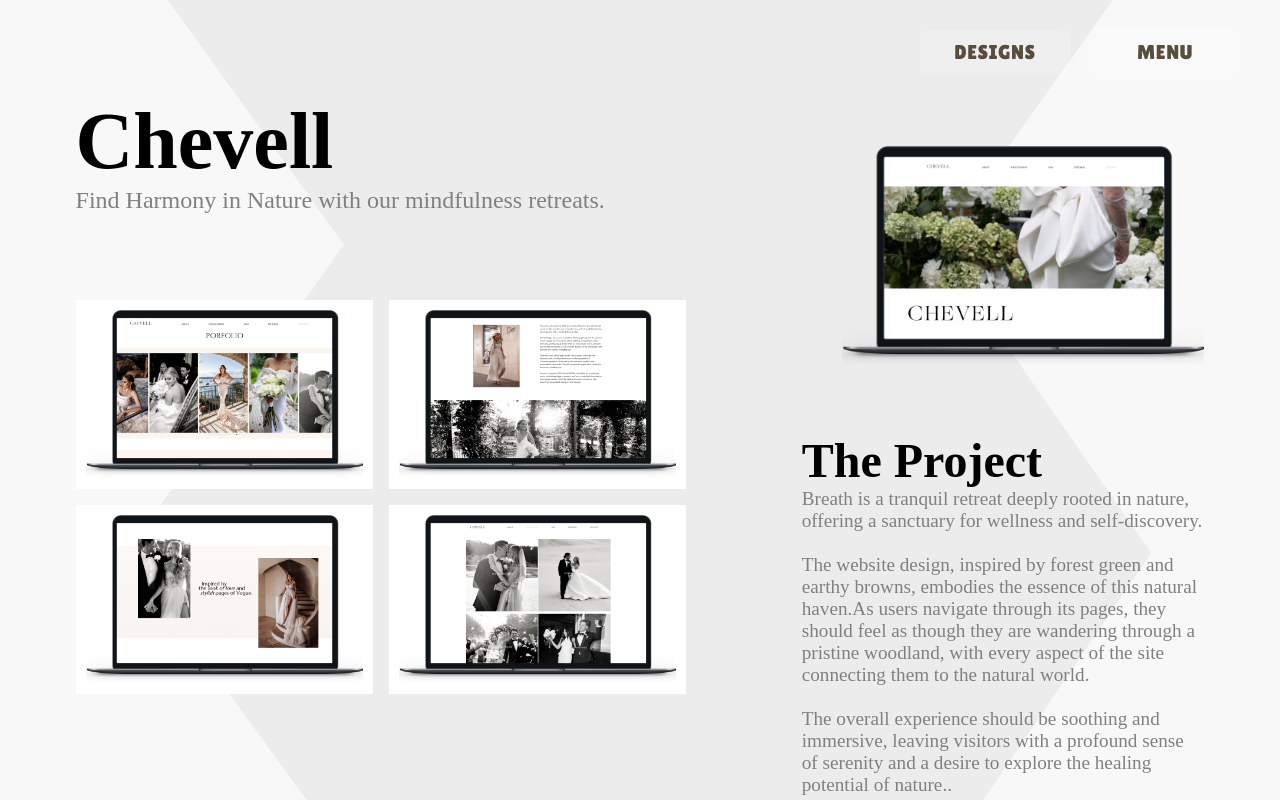
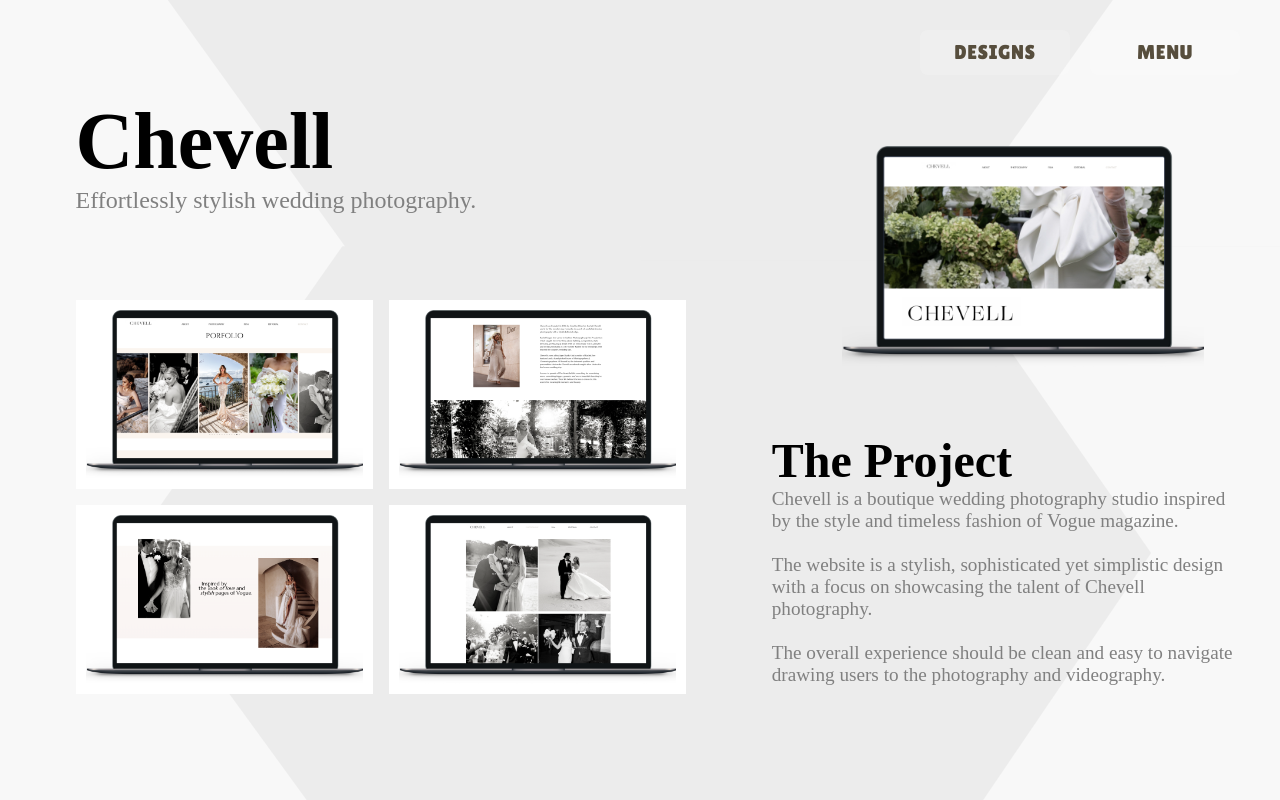
Before and after one commit to tjsoho/tobyjportfolio, a React (Create React App) app: page /#/chevell in a window 1280 px wide. Built offline with nearby package versions, Linux system fonts and the light colour scheme.

Commit message:
changed the alt tags and added links to images

```diff
--- a/src/components/Chevell.tsx
+++ b/src/components/Chevell.tsx
@@ -95,7 +95,7 @@ const Chevell: React.FC = () => {
                             <Grid item sx={{ height: '40%', marginBottom: "20px" }}>
                                 <Box paddingLeft="50px">
                                     <h1 style={{ fontSize: '5rem', fontWeight: 700, color: 'black', }}>Chevell</h1>
-                                    <p style={{ fontSize: '1.5rem', fontWeight: 400, color: 'gray', }}>Find Harmony in Nature with our mindfulness retreats.</p>
+                                    <p style={{ fontSize: '1.5rem', fontWeight: 400, color: 'gray', }}>Effortlessly stylish wedding photography.</p>
                                 </Box>
                             </Grid>
                             {/* Bottom Left box */}
@@ -126,15 +126,15 @@ const Chevell: React.FC = () => {
                             </Grid>
                             {/* Bottom Right box */}
                             <Grid item sx={{ height: '70%' }}>
-                                <Box sx={{paddingX: "50px"}}>
+                                <Box sx={{paddingX: "20px"}}>
                                     <h2 style={{ fontSize: '3rem', fontWeight: 700, color: 'black', }}>The Project</h2>
-                                    <p style={{ fontSize: '1.2rem', fontWeight: 400, color: 'gray', }}>Breath is a tranquil retreat deeply rooted in nature, offering a sanctuary for wellness and self-discovery.
+                                    <p style={{ fontSize: '1.2rem', fontWeight: 400, color: 'gray', }}>Chevell is a boutique wedding photography studio inspired by the style and timeless fashion of Vogue magazine.
                                     <br />
                                     <br />
-                                    The website design, inspired by forest green and earthy browns, embodies the essence of this natural haven.As users navigate through its pages, they should feel as though they are wandering through a pristine woodland, with every aspect of the site connecting them to the natural world.
+                                    The website is a stylish, sophisticated yet simplistic design with a focus on showcasing the talent of Chevell photography.
                                     <br />
                                     <br />
-                                    The overall experience should be soothing and immersive, leaving visitors with a profound sense of serenity and a desire to explore the healing potential of nature..</p>
+                                    The overall experience should be clean and easy to navigate drawing users to the photography and videography.</p>
                                 </Box>
                             </Grid>
                         </Grid>
--- a/src/components/ComputerFour.tsx
+++ b/src/components/ComputerFour.tsx
@@ -2,8 +2,7 @@ import { useMediaQuery } from "@mui/material";
 import { Box } from "@mui/system";
 import computerFrame from "../assets/laptop.svg";
 import chev from "../assets/Chevell.svg";
-
-
+import { Link } from "react-router-dom";
 
 const ComputerOne = () => {
   const smallScreen = useMediaQuery(
@@ -76,6 +75,7 @@ const ComputerOne = () => {
           },
         }}
       >
+        <Link to="/chevell">
           <img
             src={chev}
             alt="shadow"
@@ -85,7 +85,7 @@ const ComputerOne = () => {
               borderRadius: "5px",
             }}
           />
-
+        </Link>
       </Box>
     </Box>
   );
--- a/src/components/ComputerOne.tsx
+++ b/src/components/ComputerOne.tsx
@@ -2,8 +2,7 @@ import { useMediaQuery } from "@mui/material";
 import { Box } from "@mui/system";
 import computerFrame from "../assets/laptop.svg";
 import ll1 from "../assets/lovedLux1.svg";
-
-
+import { Link } from "react-router-dom";
 
 const ComputerOne = () => {
   const smallScreen = useMediaQuery(
@@ -76,6 +75,7 @@ const ComputerOne = () => {
           },
         }}
       >
+        <Link to="/luxelove">
           <img
             src={ll1}
             alt="shadow"
@@ -85,7 +85,7 @@ const ComputerOne = () => {
               borderRadius: "5px",
             }}
           />
-
+        </Link>
       </Box>
     </Box>
   );
--- a/src/components/ComputerThree.tsx
+++ b/src/components/ComputerThree.tsx
@@ -1,9 +1,8 @@
 import { useMediaQuery } from "@mui/material";
 import { Box } from "@mui/system";
+import { Link } from "react-router-dom";
 import computerFrame from "../assets/laptop.svg";
 import PE from "../assets/PE.svg";
-
-
 
 const ComputerOne = () => {
   const smallScreen = useMediaQuery(
@@ -76,6 +75,7 @@ const ComputerOne = () => {
           },
         }}
       >
+        <Link to="/projectempower">
           <img
             src={PE}
             alt="shadow"
@@ -85,7 +85,7 @@ const ComputerOne = () => {
               borderRadius: "5px",
             }}
           />
-
+        </Link>
       </Box>
     </Box>
   );
--- a/src/components/ComputerTwo.tsx
+++ b/src/components/ComputerTwo.tsx
@@ -2,8 +2,7 @@ import { useMediaQuery } from "@mui/material";
 import { Box } from "@mui/system";
 import computerFrame from "../assets/laptop.svg";
 import breath from "../assets/breath.svg";
-
-
+import { Link } from "react-router-dom";
 
 const ComputerOne = () => {
   const smallScreen = useMediaQuery(
@@ -76,6 +75,7 @@ const ComputerOne = () => {
           },
         }}
       >
+        <Link to="/breath">
           <img
             src={breath}
             alt="shadow"
@@ -85,7 +85,7 @@ const ComputerOne = () => {
               borderRadius: "5px",
             }}
           />
-
+        </Link>
       </Box>
     </Box>
   );
--- a/src/components/ProjectEmpower.tsx
+++ b/src/components/ProjectEmpower.tsx
@@ -93,7 +93,7 @@ const Breath: React.FC = () => {
                             <Grid item sx={{ height: '40%', marginBottom: "20px" }}>
                                 <Box paddingLeft="50px">
                                     <h1 style={{ fontSize: '5rem', fontWeight: 700, color: '#032544', }}>Project Empower</h1>
-                                    <p style={{ fontSize: '1.5rem', fontWeight: 400, color: '#2E5579', }}>Find Harmony in Nature with our mindfulness retreats.</p>
+                                    <p style={{ fontSize: '1.5rem', fontWeight: 400, color: '#2E5579', }}>Breaking down the stigma of 'Finance is boring.'</p>
                                 </Box>
                             </Grid>
                             {/* Bottom Left box */}
@@ -126,13 +126,13 @@ const Breath: React.FC = () => {
                             <Grid item sx={{ height: '70%' }}>
                                 <Box sx={{paddingX: "50px"}}>
                                     <h2 style={{ fontSize: '3rem', fontWeight: 700, color: '#032544', }}>The Project</h2>
-                                    <p style={{ fontSize: '1.2rem', fontWeight: 400, color: '#2E5579', }}>Breath is a tranquil retreat deeply rooted in nature, offering a sanctuary for wellness and self-discovery.
+                                    <p style={{ fontSize: '1.2rem', fontWeight: 400, color: '#2E5579', }}>Project Empower is a fun and interactive online course designed to teach you how to take control of your finances.
                                     <br />
                                     <br />
-                                    The website design, inspired by forest green and earthy browns, embodies the essence of this natural haven.As users navigate through its pages, they should feel as though they are wandering through a pristine woodland, with every aspect of the site connecting them to the natural world.
+                                    The website design should be fun, bold and playful to break down the stigma that finance is boring. The website should be easy to navigate and the content should be easy to digest.
                                     <br />
                                     <br />
-                                    The overall experience should be soothing and immersive, leaving visitors with a profound sense of serenity and a desire to explore the healing potential of nature..</p>
+                                    The overall experience should be enjoyable bright and invitive, leaving visitors with a confidence to book in to an enjoyable interactive finance course.</p>
                                 </Box>
                             </Grid>
                         </Grid>
--- a/src/components/UiDesigns.tsx
+++ b/src/components/UiDesigns.tsx
@@ -1,5 +1,5 @@
 import { useState } from "react";
-import { Box, Grid, useMediaQuery, Switch, Button } from "@mui/material";
+import { Box, Grid, useMediaQuery, Switch, Button, Typography } from "@mui/material";
 import tabletBG from "../assets/largeSVG.svg";
 import MobileFrame from "./MobileFrame";
 import MobileFrame2 from "./MobileFrame2";
@@ -88,7 +88,23 @@ const UiDesigns = () => {
           zIndex: 1,
         }}
       >
-        <Grid container spacing={4} mt="20px">
+        <Grid container spacing={2}>
+        <Grid
+            item
+            xs={12}
+            display="flex"
+            flexDirection="column"
+            alignItems="center"
+          >
+            <Box>
+              <Typography variant="h2" textAlign="center" sx={{ marginBottom: "20px" }}>
+               Ui Designs
+              </Typography>
+              <Typography variant="body1" textAlign="center" sx={{ marginBottom: "20px" }}>
+              Scroll over the mobile devices or click on the laptops to explore further.
+              </Typography>
+            </Box>
+          </Grid>
           <Grid
             item
             xs={12}
@@ -241,7 +257,9 @@ const UiDesigns = () => {
               width="100vw"
               marginTop={16}
             >
+
               <ComputerThree />
+
               <Link to="/projectempower" style={{ textDecoration: "none" }}>
               <Button sx={{
                 width: "250px",
```
Also changed, not shown: src/components/ChevGrid.tsx (+24 -18 lines). Lines whose indentation alone changed are shown as unchanged.
